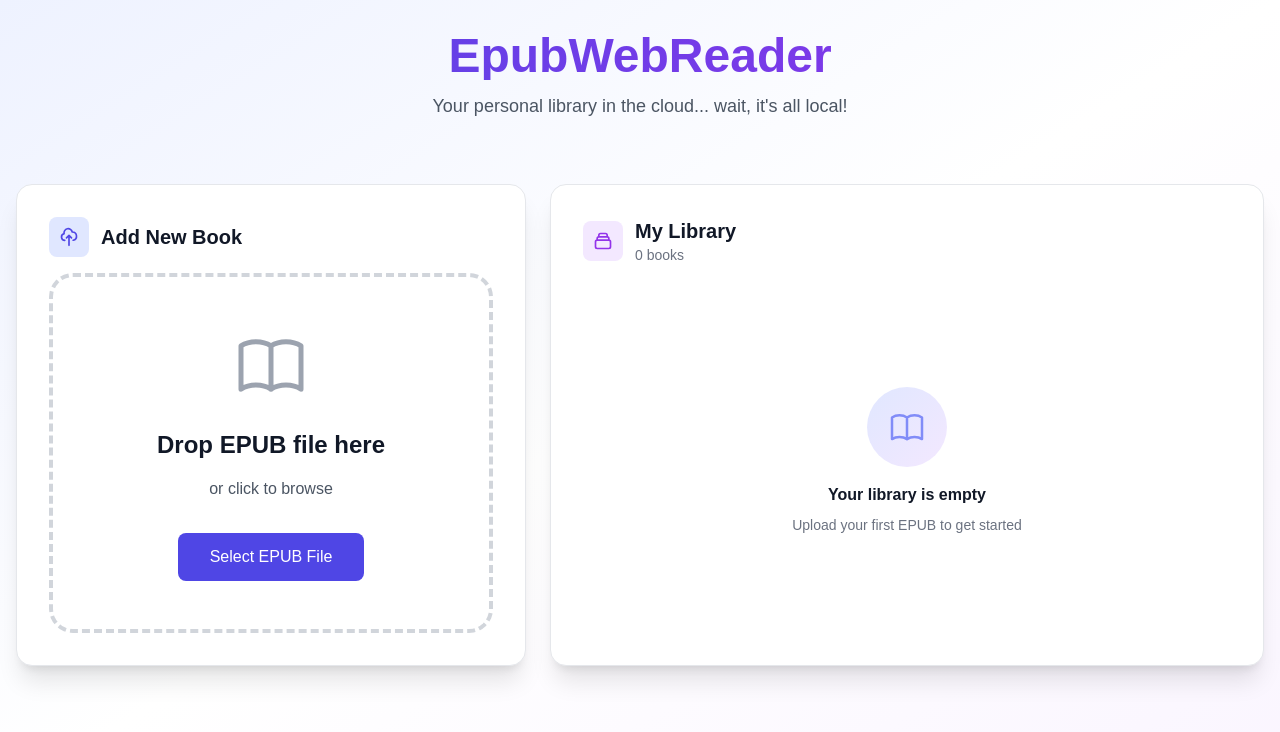
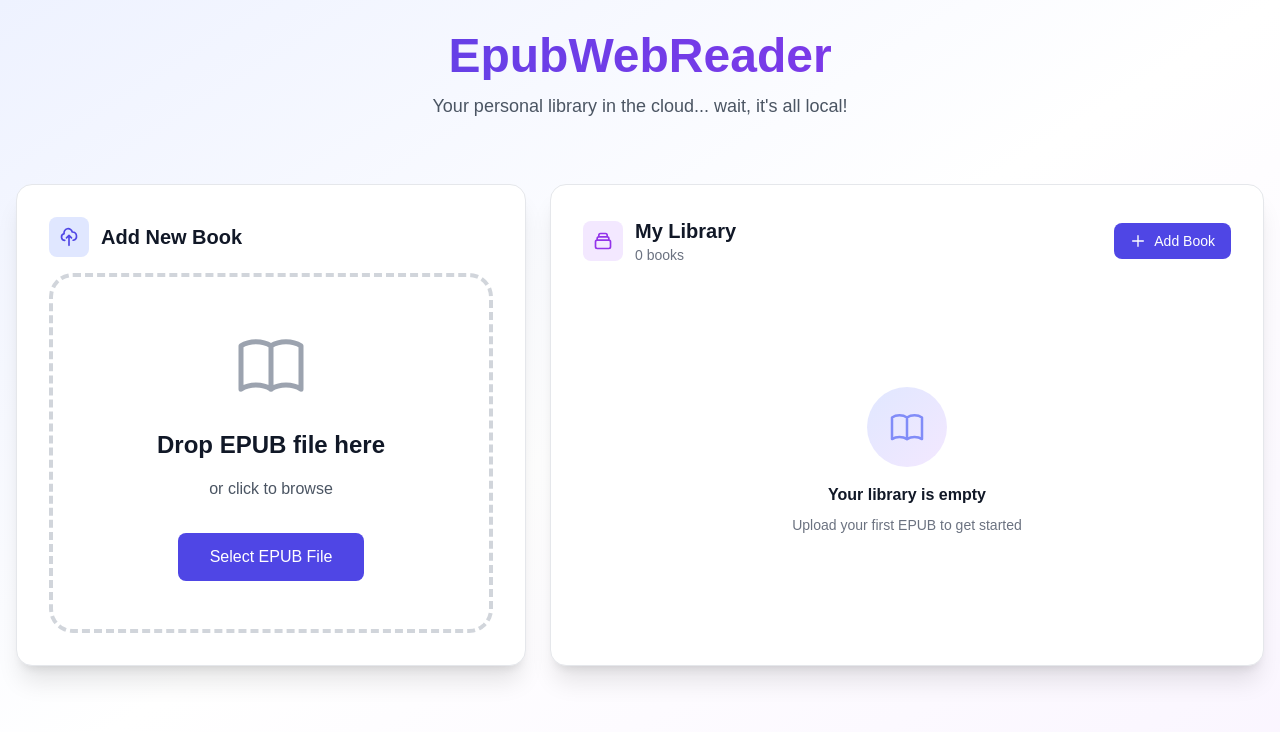
Before and after one commit to ovidiuiliescu/EpubWebReader, a Vue app: page / in a window 1280 px wide. Shown: the top 732 px of the page. Built offline with nearby package versions, Linux system fonts and the light colour scheme.

Commit message:
some progress

```diff
--- a/src/App.vue
+++ b/src/App.vue
@@ -102,7 +102,7 @@ function closePanels() {
           <!-- Book Content -->
           <main
             class="flex-1 transition-all duration-300 overflow-hidden"
-            :class="{ 'ml-72': showToc, 'mr-80': showSearch }"
+            :class="{ 'ml-72': showToc, 'mr-80': showSearch || showLibrary }"
           >
             <BookViewer />
           </main>
--- a/src/components/HomeScreen.vue
+++ b/src/components/HomeScreen.vue
@@ -14,6 +14,8 @@ const bookStore = useBookStore();
 const { themeClasses } = useTheme();
 
 const coverUrls = ref<Map<string, string>>(new Map());
+const fileInput = ref<HTMLInputElement | null>(null);
+const isDragging = ref(false);
 
 onMounted(async () => {
   await libraryStore.init();
@@ -81,6 +83,36 @@ function formatDate(date: Date): string {
 function handleFileDrop(file: File) {
   emit('select-book', file, true);
 }
+
+function handleLibraryDragOver(event: DragEvent) {
+  event.preventDefault();
+  isDragging.value = true;
+}
+
+function handleLibraryDragLeave() {
+  isDragging.value = false;
+}
+
+function handleLibraryDrop(event: DragEvent) {
+  event.preventDefault();
+  isDragging.value = false;
+
+  const files = event.dataTransfer?.files;
+  if (files && files.length > 0) {
+    emit('select-book', files[0], true);
+  }
+}
+
+function handleLibraryFileSelect(event: Event) {
+  const target = event.target as HTMLInputElement;
+  if (target.files && target.files.length > 0) {
+    emit('select-book', target.files[0], true);
+  }
+}
+
+function openLibraryFilePicker() {
+  fileInput.value?.click();
+}
 </script>
 
 <template>
@@ -118,7 +150,13 @@ function handleFileDrop(file: File) {
         </div>
 
         <div class="lg:w-7/12 flex flex-col min-h-0">
-          <div class="bg-white dark:bg-gray-800 rounded-2xl shadow-xl p-6 lg:p-8 border border-gray-200 dark:border-gray-700 flex flex-col h-full">
+          <div
+            class="bg-white dark:bg-gray-800 rounded-2xl shadow-xl p-6 lg:p-8 border border-gray-200 dark:border-gray-700 flex flex-col h-full relative"
+            @dragover="handleLibraryDragOver"
+            @dragleave="handleLibraryDragLeave"
+            @drop="handleLibraryDrop"
+            :class="{ 'ring-4 ring-indigo-500': isDragging }"
+          >
             <div class="flex items-center justify-between mb-6 flex-shrink-0">
               <div class="flex items-center gap-3">
                 <div class="w-10 h-10 rounded-lg bg-purple-100 dark:bg-purple-900/30 flex items-center justify-center">
@@ -137,6 +175,37 @@ function handleFileDrop(file: File) {
                     {{ libraryStore.books.length }} book{{ libraryStore.books.length !== 1 ? 's' : '' }}
                   </p>
                 </div>
+              </div>
+              <button
+                @click="openLibraryFilePicker"
+                class="flex items-center gap-2 px-4 py-2 bg-indigo-600 hover:bg-indigo-700 text-white rounded-lg text-sm font-medium transition-colors"
+                title="Add Book to Library"
+              >
+                <svg class="w-4 h-4" fill="none" stroke="currentColor" viewBox="0 0 24 24">
+                  <path
+                    stroke-linecap="round"
+                    stroke-linejoin="round"
+                    stroke-width="2"
+                    d="M12 4v16m8-8H4"
+                  />
+                </svg>
+                Add Book
+              </button>
+            </div>
+
+            <div v-if="isDragging" class="absolute inset-0 z-10 bg-indigo-500/10 backdrop-blur-sm rounded-2xl flex items-center justify-center">
+              <div class="text-center">
+                <svg class="w-16 h-16 mx-auto text-indigo-600 dark:text-indigo-400 mb-4" fill="none" stroke="currentColor" viewBox="0 0 24 24">
+                  <path
+                    stroke-linecap="round"
+                    stroke-linejoin="round"
+                    stroke-width="1.5"
+                    d="M7 16a4 4 0 01-.88-7.903A5 5 0 1115.9 6L16 6a5 5 0 011 9.9M15 13l-3-3m0 0l-3 3m3-3v12"
+                  />
+                </svg>
+                <p class="text-lg font-semibold text-indigo-600 dark:text-indigo-400">
+                  Drop your EPUB here to add it to the library
+                </p>
               </div>
             </div>
 
@@ -264,5 +333,13 @@ function handleFileDrop(file: File) {
         </div>
       </div>
     </div>
+
+    <input
+      ref="fileInput"
+      type="file"
+      accept=".epub,.EPUB"
+      class="hidden"
+      @change="handleLibraryFileSelect"
+    />
   </div>
 </template>
```
